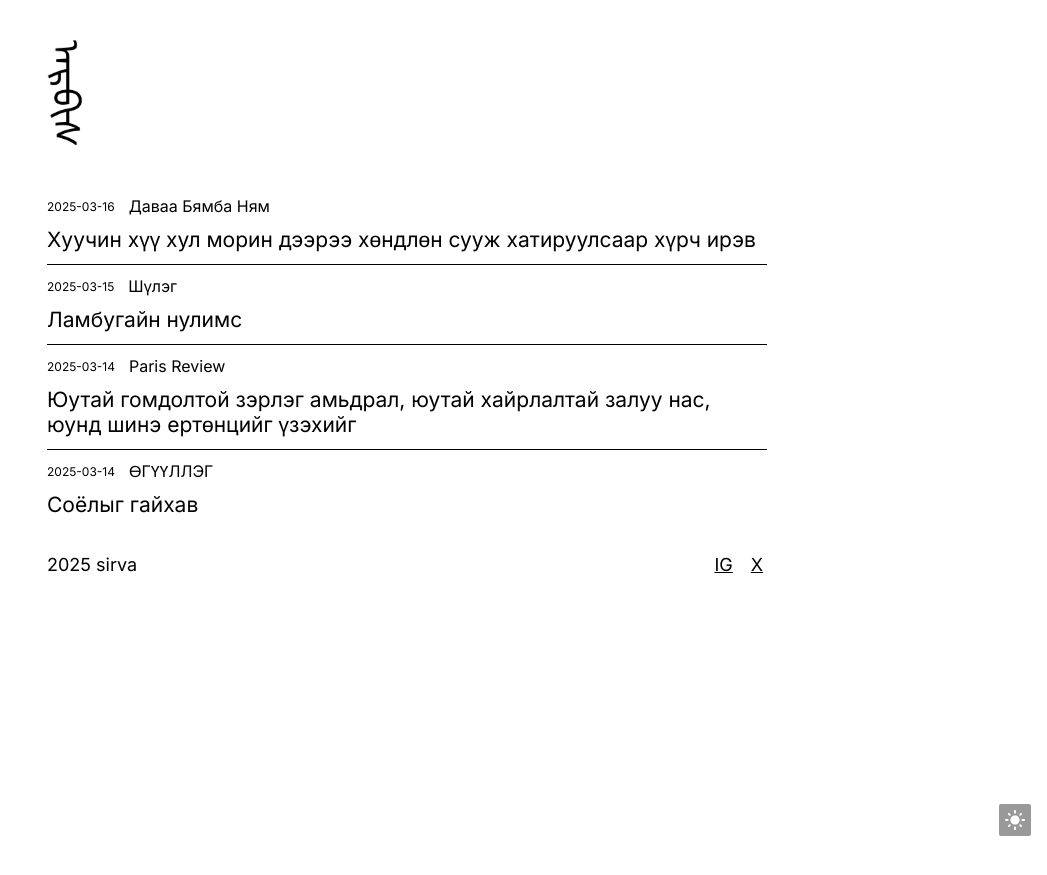
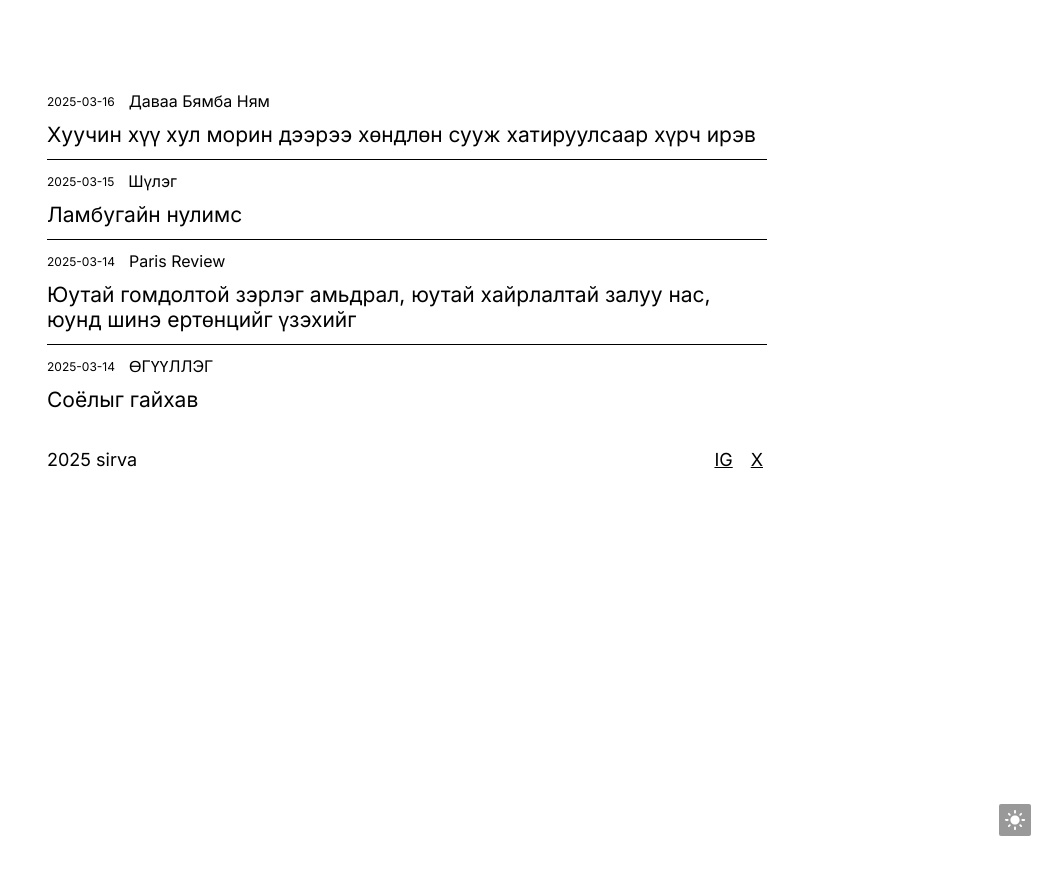
Before and after one commit to aaaarrrrvvvv/aaaarrrrvvvv.github.io, a Jekyll site: the page built from index.html, in a window 1280 px wide. Shown: the top 875 px of the page, without its empty margins (233-1280 px from the left). Built offline with Jekyll 4.4.1, drawn with Linux system fonts in a browser that asks for light colours.

Commit message:
Update common.css

```diff
--- a/static/css/common.css
+++ b/static/css/common.css
@@ -108,13 +108,10 @@
   justify-content: space-between;
 }
 .header .logo {
-  flex-shrink: 0;
-  width: 36px;
-  height: 105px;
-  margin-right: 10px;
-  -webkit-user-drag: none;
-  background-image: url(../img/logo.png);
-  background-size: cover;
+    flex-shrink: 0;
+    margin-right: 10px;
+    font-size: 21px;
+    text-decoration: none;
 }
 .header .menu {
   margin-right: -9px;
```
